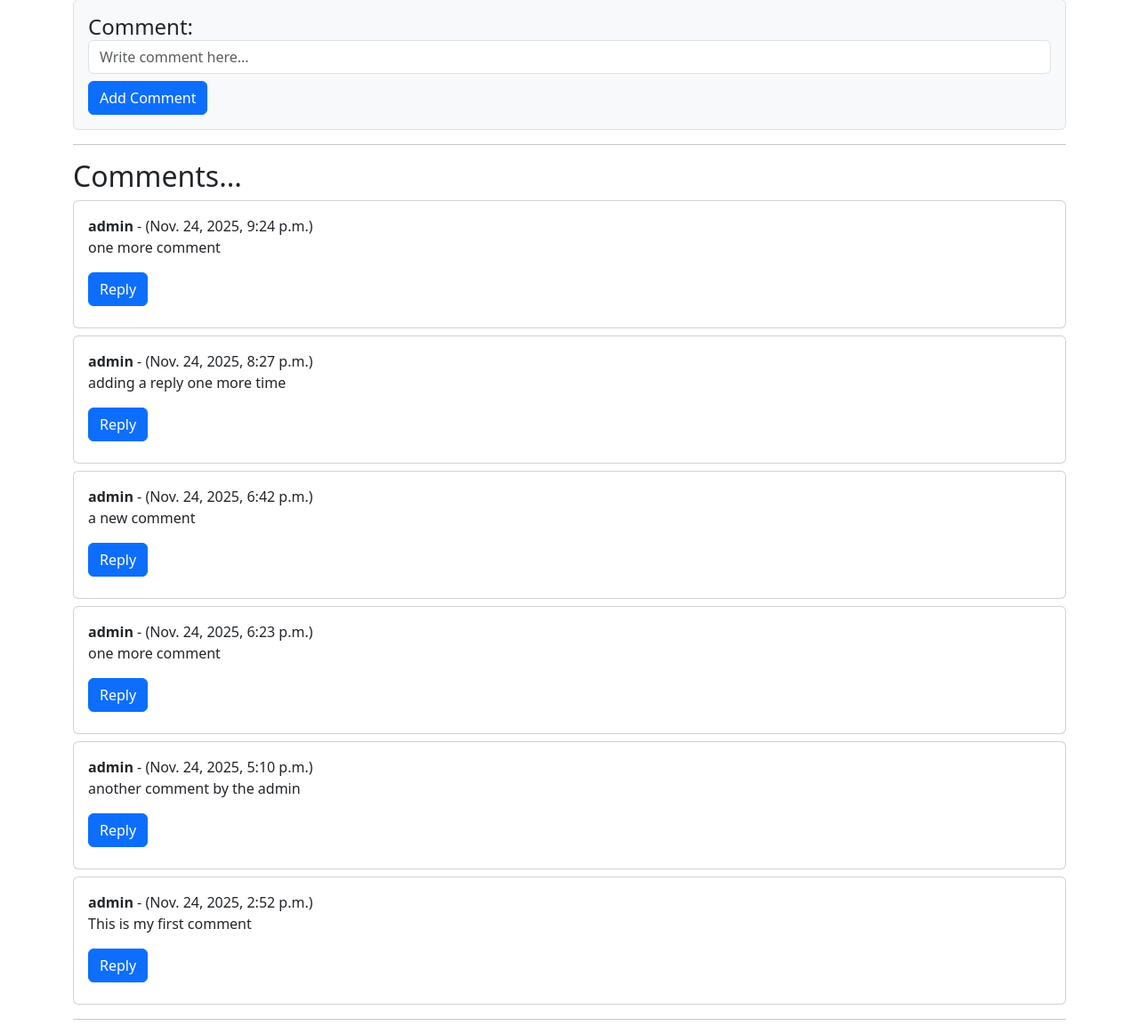
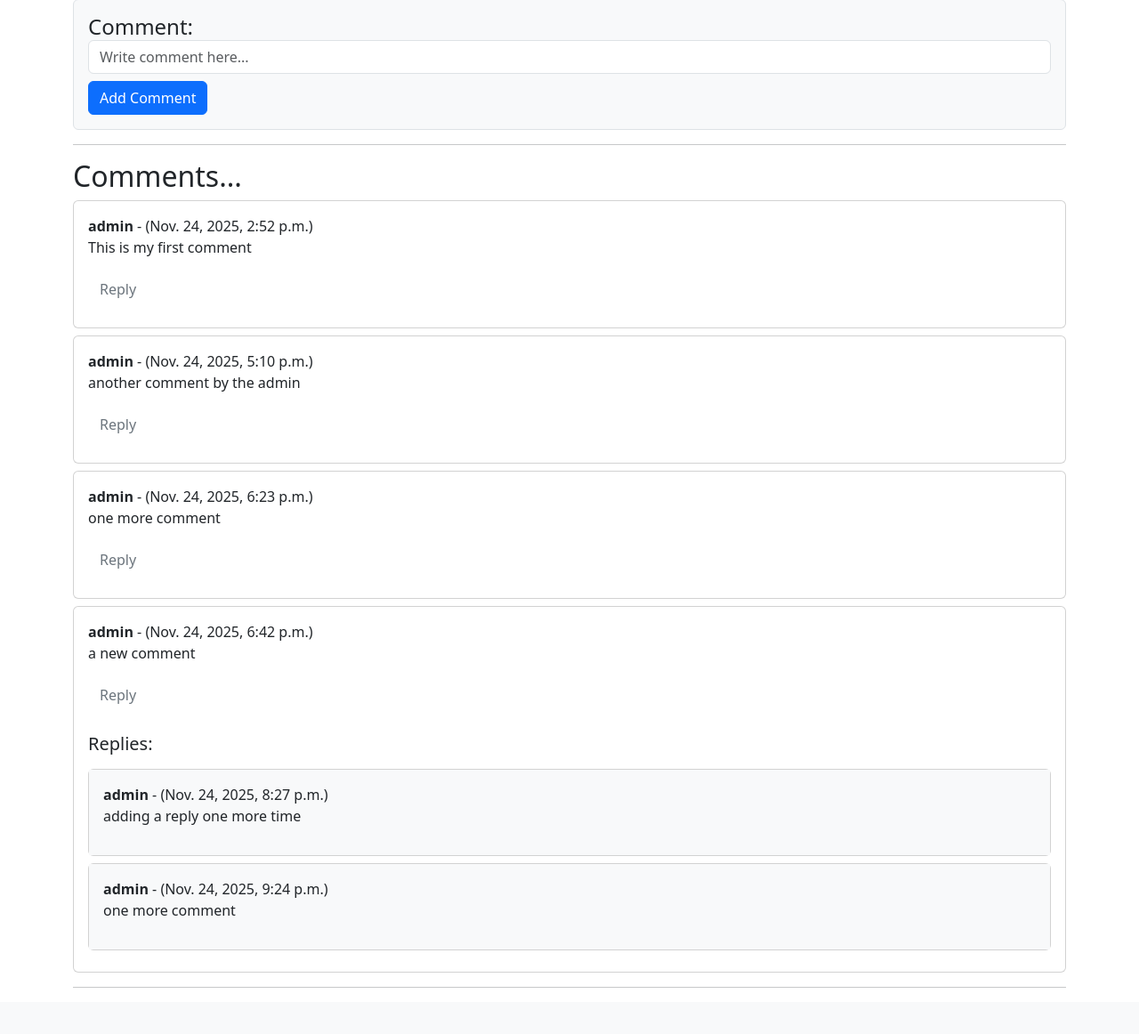
Before and after one commit to ArhumQkhan/BlogApp, a Django app: page /posts/1 in a window 1280 px wide. Shown: the part 466-1628 px from the top of the page at 89% size. After the commit the page ends 1576 px from the top, so only its background shows below. Run offline with Django 5.2, Linux system fonts and the light colour scheme; data comes from the database, SQL or seed files in the repository; both versions use the stored data as it was after the commit; some libraries are stand-ins or nearby versions.

Commit message:
Adding replies to their parent comments

```diff
--- /dev/null
+++ b/PostApp/templatetags/get_dict.py
@@ -0,0 +1,8 @@
+from django import template
+
+register = template.Library()
+
+@register.filter(name='get_val')
+
+def get_val(dict, key):
+    return dict.get(key)
--- a/PostApp/views.py
+++ b/PostApp/views.py
@@ -4,6 +4,7 @@ from django.contrib import messages
 from .forms import PostForm, CommentForm
 from django.views import View
 from django.shortcuts import get_object_or_404
+from .templatetags import get_dict
 
 # Create your views here.
 
@@ -34,8 +35,16 @@ class PostDetailView(View):
   def get(self, request, pk):
     form = CommentForm()
     post = get_object_or_404(Post, pk=pk)
-    comments = post.comments.order_by('-created_at')
-    return render(request, "PostApp/post_detail.html", {'post': post, 'form': form, 'comments': comments})
+    comments = Comment.objects.filter(post=post, parent=None)
+    replies = Comment.objects.filter(post=post).exclude(parent=None)
+    replyDict = {}
+    for reply in replies:
+      if reply.parent.pk not in replyDict.keys():
+        replyDict[reply.parent.pk] = [reply]
+      else:
+        replyDict[reply.parent.pk].append(reply)
+
+    return render(request, "PostApp/post_detail.html", {'post': post, 'form': form, 'comments': comments, 'replyDict': replyDict})
 
   def post(self, request, pk):
     post = get_object_or_404(Post, pk=pk)
--- a/templates/PostApp/post_detail.html
+++ b/templates/PostApp/post_detail.html
@@ -1,5 +1,6 @@
 {% extends "layout.html" %}
 {% load widget_tweaks %}
+{% load get_dict %}
 
 {% block title %}Post Detail{% endblock title %}
 
@@ -38,7 +39,7 @@
         <p>{{comment.comment}}</p>
         <div class="reply mx-0">
 
-            <button class="btn btn-primary mb-2" type="button" data-bs-toggle="collapse"
+            <button class="btn text-secondary mb-2" type="button" data-bs-toggle="collapse"
                 data-bs-target="#reply{{ comment.pk }}" aria-expanded="false" aria-controls="reply{{ comment.pk }}">
                 Reply
             </button>
@@ -58,6 +59,19 @@
                 </div>
             </div>
         </div>
+        {% if replyDict|get_val:comment.pk %}
+        <h5 class="my-3">Replies:</h5>
+        {% endif %}
+        <div class="replies">
+            {% for reply in replyDict|get_val:comment.pk  %}
+                <div class="card mb-2">
+                    <div class="card-body bg-light">
+                        <strong>{{reply.author.username}}</strong> - ({{reply.created_at}})
+                        <p>{{reply.comment}}</p>
+                    </div>
+                </div>
+            {% endfor %}
+        </div>
     </div>
 </div>
 
```
Also changed, not shown: PostApp/templatetags/__init__.py (added), db.sqlite3.
